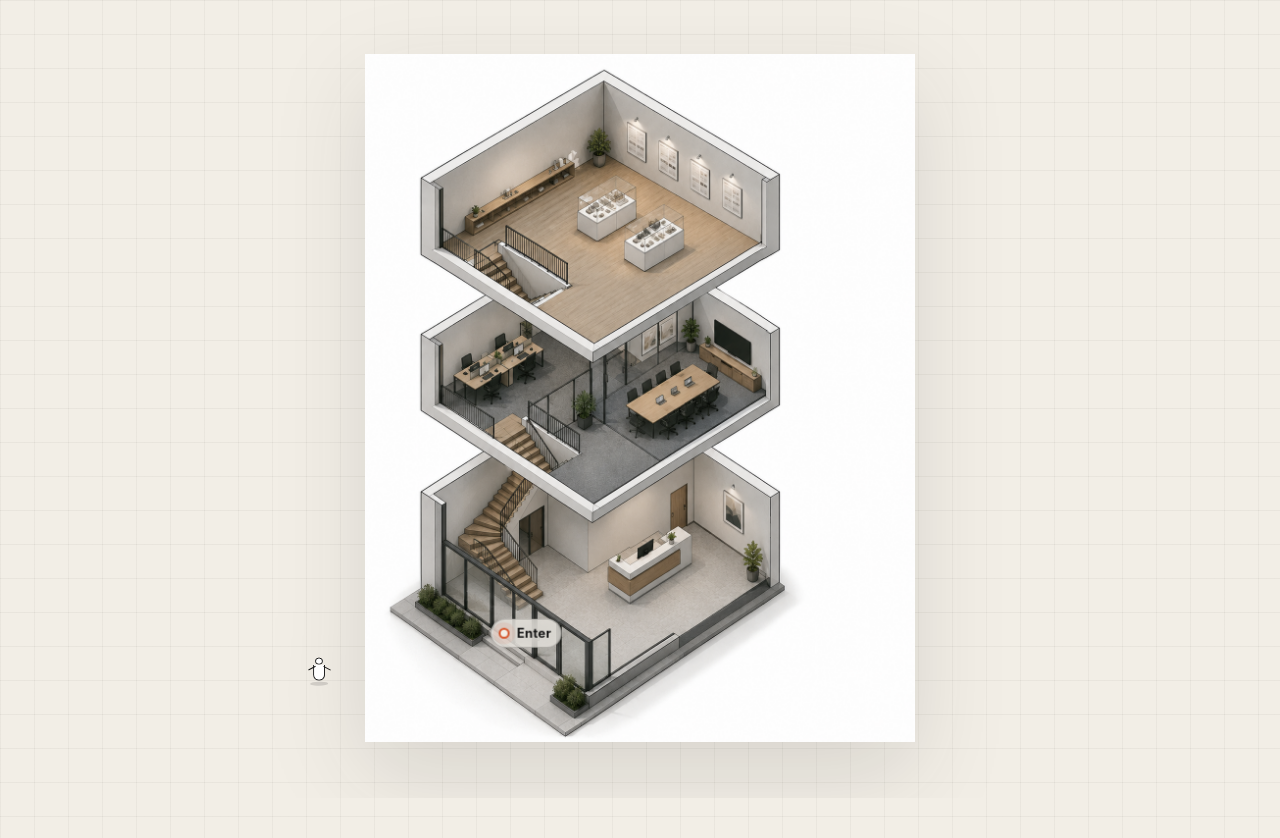
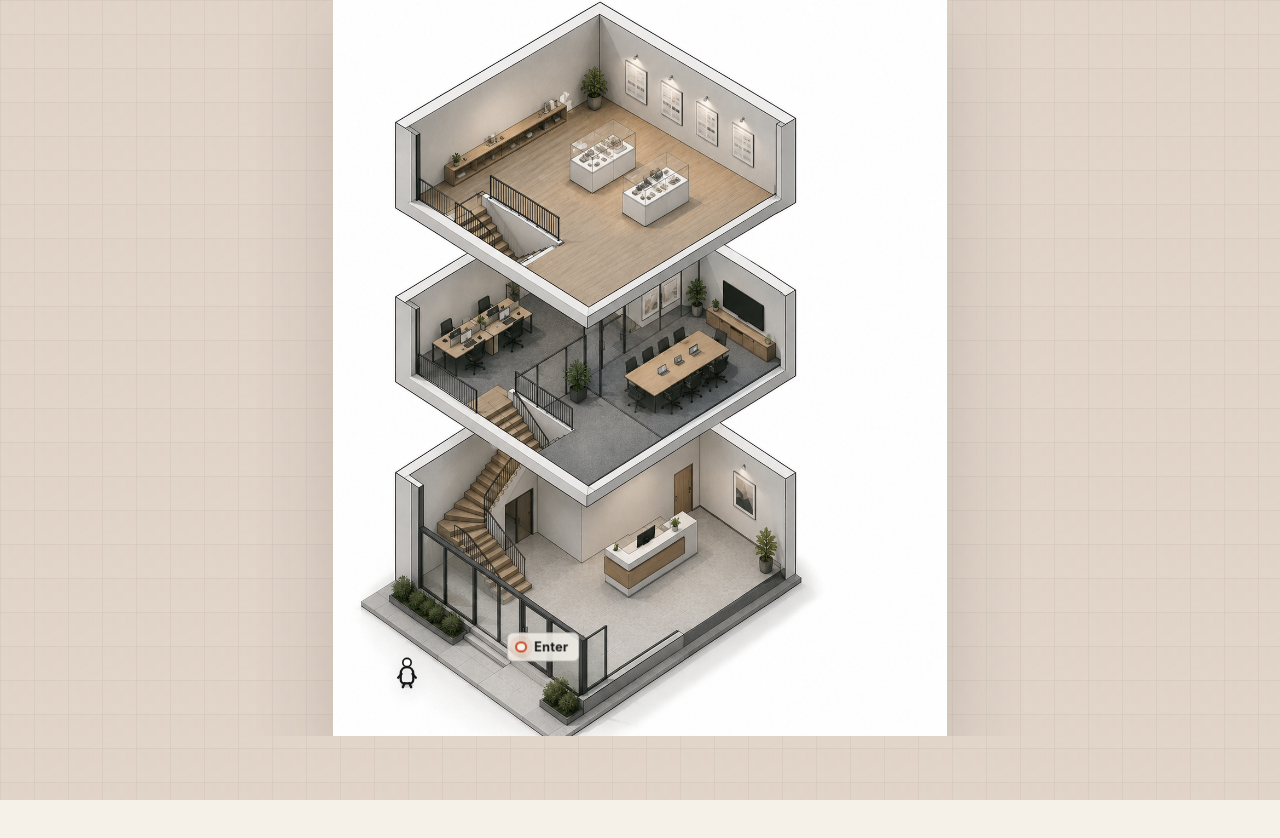
Before and after one commit to DeadWolf666/Studio-Ishcha, a React (Vite) app: page /#/ in a window 1280 px wide. Shown: the top 838 px of the page. After the commit the page ends 800 px from the top, so only its background shows below. Built offline with nearby package versions, Linux system fonts and the light colour scheme.

Commit message:
Change navigation layout

```diff
--- a/src/components/Map.jsx
+++ b/src/components/Map.jsx
@@ -6,7 +6,7 @@ import testerGraphic from "../assets/tester image.png";
 const MAP_WIDTH = 1122;
 const MAP_HEIGHT = 1402;
 
-const ENTRY_POINT = { x: 440, y: 1180 };
+const ENTRY_POINT = { x: 420, y: 1210 };
 
 const destinations = [
   {
@@ -21,14 +21,14 @@ const destinations = [
       "Spatial campaigns that move between print, web, installation, and film.",
       "Interface studies for archives, studios, and editorial experiences.",
     ],
-    x: 720,
-    y: 300,
+    x: 700,
+    y: 315,
   },
   {
     id: "about",
     label: "About",
     floor: 2,
-    level: "Level 02",
+    level: "Level 02-A",
     title: "Studio profile",
     body: "A compact landing for the people, process, and point of view behind Studio Ishcha.",
     sections: [
@@ -36,14 +36,14 @@ const destinations = [
       "The studio is interested in quiet structure: maps, rituals, rooms, material references, and precise interaction.",
       "Projects are approached as environments rather than isolated outputs.",
     ],
-    x: 360,
-    y: 650,
+    x: 330,
+    y: 675,
   },
   {
     id: "journal",
     label: "Journal",
     floor: 2,
-    level: "Level 02",
+    level: "Level 02-B",
     title: "Process archive",
     body: "Sketches, references, field observations, and loose experiments collected along the route.",
     sections: [
@@ -51,8 +51,8 @@ const destinations = [
       "Short essays on visual culture, architecture, and studio process.",
       "A place for unfinished fragments that may later become projects.",
     ],
-    x: 615,
-    y: 740,
+    x: 625,
+    y: 720,
   },
   {
     id: "contact",
@@ -66,15 +66,21 @@ const destinations = [
       "Share a short note about the project, timeline, context, and what kind of help you need.",
       "Email: hello@studioishcha.example",
     ],
-    x: 620,
-    y: 1010,
+    x: 610,
+    y: 1015,
   },
 ];
 
 const stairLandings = {
-  1: { x: 330, y: 1040 },
-  2: { x: 330, y: 740 },
-  3: { x: 420, y: 320 },
+  1: { x: 330, y: 1000 },
+  2: { x: 315, y: 745 },
+  3: { x: 345, y: 455 },
+};
+
+const floorCorridors = {
+  1: { x: 470, y: 1040 },
+  2: { x: 450, y: 735 },
+  3: { x: 505, y: 455 },
 };
 
 const toPercent = ({ x, y }) => ({
@@ -85,24 +91,25 @@ const toPercent = ({ x, y }) => ({
 const getRoute = (from, to) => {
   if (from.id === to.id) return [from];
 
-  if (
-    (from.id === "outside" && to.id === "door") ||
-    (from.id === "door" && to.id === "contact")
-  ) {
-    return [from, to];
+  if (from.id === "outside" && to.id === "door") {
+    return [from, { x: 300, y: 1260 }, { x: 345, y: 1210 }, to];
+  }
+
+  if (from.id === "door" && to.id === "contact") {
+    return [from, { x: 455, y: 1140 }, floorCorridors[1], to];
   }
 
   const route = [from];
 
   if (from.floor === to.floor) {
-    route.push({
-      x: (from.x + to.x) / 2,
-      y: Math.min(from.y, to.y) - 24,
-    });
+    const corridor = floorCorridors[from.floor];
+    route.push({ x: from.x, y: corridor.y });
+    route.push({ x: to.x, y: corridor.y });
     route.push(to);
     return route;
   }
 
+  route.push({ x: from.x, y: floorCorridors[from.floor].y });
   route.push(stairLandings[from.floor]);
 
   const step = from.floor < to.floor ? 1 : -1;
@@ -111,6 +118,7 @@ const getRoute = (from, to) => {
     route.push(stairLandings[floor]);
   }
 
+  route.push({ x: to.x, y: floorCorridors[to.floor].y });
   route.push(to);
   return route;
 };
@@ -125,6 +133,9 @@ const getRouteDistance = (route) =>
 
 const getTravelDuration = (route) =>
   Math.max(0.6, Math.min(4.8, getRouteDistance(route) / 170 - 0.5));
+
+const getRoutePoints = (route) =>
+  route.map((point) => `${point.x},${point.y}`).join(" ");
 
 const getRouteFromHash = () => {
   const hash = window.location.hash.replace("#", "");
@@ -161,6 +172,7 @@ export default function Map() {
     return getRoute(personPoint, activeDestination);
   }, [hasEntered, personPoint, activeDestination, entryTarget]);
   const routePercents = route.map(toPercent);
+  const routePoints = getRoutePoints(route);
   const travelDuration = getTravelDuration(route);
 
   useEffect(() => {
@@ -242,12 +254,30 @@ export default function Map() {
   return (
     <main className={`map-shell ${hasEntered ? "entered" : "pre-entry"}`}>
       <section className="studio-panel" aria-hidden={!hasEntered}>
+        <div>
           <p>Studio Ishcha</p>
           <h1>A studio mapped in levels.</h1>
           <span>
             Spatial systems, campaigns, writing, and contact points arranged as a
             quiet architectural diagram.
           </span>
+        </div>
+
+        {hasEntered && (
+          <nav className="destination-rail" aria-label="Studio sections">
+            {destinations.map((destination) => (
+              <a
+                aria-current={destination.id === activeId ? "page" : undefined}
+                href={`#${destination.id}`}
+                key={destination.id}
+                onClick={(event) => handleDestinationClick(event, destination)}
+              >
+                <span>{destination.level}</span>
+                {destination.label}
+              </a>
+            ))}
+          </nav>
+        )}
       </section>
 
       <motion.section
@@ -277,6 +307,13 @@ export default function Map() {
               A three-story office plan with a reception desk, staircase, desks,
               conference room, and wall display.
             </desc>
+            <polyline className="travel-route route-shadow" points={routePoints} />
+            <motion.polyline
+              animate={{ points: routePoints }}
+              className="travel-route route-line"
+              initial={false}
+              transition={{ duration: 0.25, ease: "easeOut" }}
+            />
           </svg>
 
           <div className="map-nodes" aria-label="Page destinations">
@@ -316,6 +353,8 @@ export default function Map() {
             animate={{
               left: routePercents.map((point) => point.left),
               top: routePercents.map((point) => point.top),
+              x: "-50%",
+              y: "-88%",
             }}
             className="map-person"
             initial={false}
@@ -329,9 +368,18 @@ export default function Map() {
               ),
             }}
           >
-            <span className="person-head" />
-            <span className="person-body" />
-            <span className="person-shadow" />
+            <svg viewBox="0 0 28 44" aria-hidden="true">
+              <ellipse className="person-shadow" cx="14" cy="39" rx="9" ry="3.6" />
+              <path
+                className="person-body"
+                d="M14 14.5c5.1 0 8.6 3.7 8.6 8.9v8.1c0 3-2 5.4-4.9 5.4H10.3c-2.9 0-4.9-2.4-4.9-5.4v-8.1c0-5.2 3.5-8.9 8.6-8.9Z"
+              />
+              <circle className="person-head" cx="14" cy="8.2" r="5.7" />
+              <path className="person-arm" d="M6.5 23.8 1.9 29" />
+              <path className="person-arm" d="M21.5 23.8 26.1 29" />
+              <path className="person-leg" d="M10.8 36.4 8.3 42" />
+              <path className="person-leg" d="M17.2 36.4 19.7 42" />
+            </svg>
           </motion.div>
           </div>
         </div>
--- a/src/index.css
+++ b/src/index.css
@@ -1,11 +1,15 @@
 :root {
-  --bg: #f2eee6;
+  --bg: #f6f1e8;
   --ink: #171717;
   --muted: #746f66;
   --line: rgba(23, 23, 23, 0.36);
   --soft-line: rgba(23, 23, 23, 0.14);
-  --accent: #d65a31;
-  --panel: rgba(255, 252, 245, 0.72);
+  --accent: #c94f2d;
+  --accent-dark: #753522;
+  --sage: #647568;
+  --panel: rgba(255, 252, 245, 0.8);
+  --paper: #fffaf1;
+  --shadow: 0 1.5rem 4rem rgba(38, 32, 24, 0.13);
 }
 
 * {
@@ -27,6 +31,8 @@ body {
     Inter, ui-sans-serif, system-ui, -apple-system, BlinkMacSystemFont, "Segoe UI",
     sans-serif;
   background:
+    radial-gradient(circle at 20% 12%, rgba(100, 117, 104, 0.13), transparent 28rem),
+    radial-gradient(circle at 88% 26%, rgba(201, 79, 45, 0.1), transparent 24rem),
     linear-gradient(rgba(23, 23, 23, 0.045) 1px, transparent 1px),
     linear-gradient(90deg, rgba(23, 23, 23, 0.04) 1px, transparent 1px),
     var(--bg);
@@ -56,17 +62,17 @@ a {
   min-height: 100vh;
   display: grid;
   grid-template-columns: minmax(0, 1fr);
-  grid-template-rows: auto minmax(0, 1fr);
+  grid-template-rows: minmax(0, 1fr);
   gap: clamp(1rem, 3vw, 2.5rem);
   padding: clamp(1rem, 3vw, 2.5rem);
-  overflow: hidden;
-  align-items: start;
+  overflow-x: hidden;
+  align-items: center;
   justify-items: center;
   margin-inline: auto;
 }
 
 .map-shell.entered {
-  grid-template-columns: minmax(18rem, 24rem) minmax(0, 1fr);
+  grid-template-columns: minmax(16rem, 22rem) minmax(26rem, 1fr) minmax(18rem, 26rem);
 }
 
 .pre-entry.map-shell {
@@ -80,10 +86,12 @@ a {
   backdrop-filter: blur(18px);
   width: 100%;
   max-width: 38rem;
+  box-shadow: var(--shadow);
 }
 
 .studio-panel {
-  position: static;
+  position: sticky;
+  top: clamp(1rem, 3vw, 2.5rem);
   padding: clamp(0.9rem, 2vw, 1.25rem);
   opacity: 1;
   transform: translateX(0);
@@ -92,6 +100,7 @@ a {
     transform 260ms ease;
   grid-column: 1;
   grid-row: 1;
+  align-self: start;
 }
 
 .pre-entry .studio-panel {
@@ -119,9 +128,9 @@ h2 {
 }
 
 .studio-panel h1 {
-  max-width: 10ch;
-  font-size: clamp(1.65rem, 2.7vw, 3.1rem);
-  line-height: 0.98;
+  max-width: 11ch;
+  font-size: clamp(1.7rem, 2.45vw, 2.85rem);
+  line-height: 1;
 }
 
 h1 {
@@ -151,15 +160,54 @@ h2 {
   line-height: 1.45;
 }
 
+.destination-rail {
+  display: grid;
+  gap: 0.5rem;
+  margin-top: clamp(1.2rem, 3vw, 2rem);
+}
+
+.destination-rail a {
+  display: grid;
+  gap: 0.18rem;
+  padding: 0.82rem 0.9rem;
+  border: 1px solid transparent;
+  border-radius: 0.35rem;
+  background: rgba(255, 250, 241, 0.54);
+  color: #302b25;
+  text-decoration: none;
+  transition:
+    background 180ms ease,
+    border-color 180ms ease,
+    transform 180ms ease;
+}
+
+.destination-rail a:hover,
+.destination-rail a[aria-current="page"] {
+  border-color: rgba(201, 79, 45, 0.36);
+  background: rgba(255, 250, 241, 0.92);
+  transform: translateX(0.18rem);
+}
+
+.destination-rail span {
+  display: block;
+  margin: 0;
+  color: var(--sage);
+  font-size: 0.68rem;
+  font-weight: 800;
+  letter-spacing: 0.12em;
+  line-height: 1;
+  text-transform: uppercase;
+}
+
 .map-stage {
   position: relative;
-  width: min(100%, 60rem);
-  min-height: min(78vw, 52rem);
+  width: min(100%, 44rem);
+  min-height: min(70vw, 41rem);
   max-width: 100%;
-  max-height: calc(100vh - 7rem);
+  max-height: calc(100vh - 3rem);
   grid-column: 1;
-  grid-row: 1 / span 2;
-  align-self: start;
+  grid-row: 1;
+  align-self: center;
   justify-self: center;
   display: grid;
   place-items: center;
@@ -171,17 +219,17 @@ h2 {
 }
 
 .pre-entry .map-stage {
-  width: min(100%, 70rem);
-  min-height: min(78vw, 50rem);
+  width: min(100%, 48rem);
+  min-height: min(72vw, 43rem);
 }
 
 .floor-plan {
   position: relative;
-  width: min(100%, 64rem);
-  max-height: calc(100vh - 7rem);
+  width: min(100%, 44rem);
+  max-height: calc(100vh - 3rem);
   aspect-ratio: 1122 / 1402;
   overflow: visible;
-  filter: drop-shadow(0 2rem 2.8rem rgba(23, 23, 23, 0.12));
+  filter: drop-shadow(0 2rem 2.8rem rgba(23, 23, 23, 0.14));
 }
 
 .floor-plan img {
@@ -201,7 +249,7 @@ h2 {
 
 .pre-entry .floor-plan,
 .pre-entry .map-nodes {
-  width: min(100%, 66rem);
+  width: min(100%, 48rem);
 }
 
 .floor-plan path {
@@ -233,16 +281,22 @@ h2 {
 
 .travel-route {
   fill: none;
-  stroke: rgba(214, 90, 49, 0.34);
-  stroke-width: 1.2;
-  stroke-dasharray: 4 7;
+  stroke-linecap: round;
+  stroke-linejoin: round;
   vector-effect: non-scaling-stroke;
   opacity: 1;
   transition: opacity 220ms ease;
 }
 
-.pre-entry .travel-route {
-  opacity: 0.55;
+.route-shadow {
+  stroke: rgba(255, 250, 241, 0.92);
+  stroke-width: 12;
+}
+
+.route-line {
+  stroke: rgba(201, 79, 45, 0.72);
+  stroke-width: 2.8;
+  stroke-dasharray: 6 10;
 }
 
 .map-nodes {
@@ -261,12 +315,13 @@ h2 {
   display: inline-flex;
   align-items: center;
   gap: 0.45rem;
-  padding: 0.36rem 0.58rem 0.36rem 0.4rem;
+  padding: 0.38rem 0.62rem 0.38rem 0.42rem;
   border: 1px solid rgba(23, 23, 23, 0.18);
-  border-radius: 999px;
+  border-radius: 0.35rem;
   color: rgba(23, 23, 23, 0.72);
-  background: rgba(255, 252, 245, 0.62);
+  background: rgba(255, 252, 245, 0.76);
   backdrop-filter: blur(12px);
+  box-shadow: 0 0.6rem 1.4rem rgba(38, 32, 24, 0.1);
   cursor: pointer;
   pointer-events: auto;
   text-decoration: none;
@@ -286,7 +341,7 @@ h2 {
 .map-node[aria-current="page"] {
   color: var(--ink);
   border-color: rgba(214, 90, 49, 0.52);
-  background: rgba(255, 252, 245, 0.9);
+  background: rgba(255, 252, 245, 0.96);
   transform: translate(-50%, -50%) scale(1.04);
 }
 
@@ -309,70 +364,47 @@ h2 {
 .map-person {
   position: absolute;
   z-index: 4;
-  width: 1.15rem;
-  height: 1.8rem;
+  width: clamp(1.15rem, 1.6vw, 1.7rem);
+  height: clamp(1.8rem, 2.55vw, 2.65rem);
   pointer-events: none;
-  transform: translate(-50%, -88%);
+  transform-origin: 50% 72%;
+  filter: drop-shadow(0 0.45rem 0.4rem rgba(38, 32, 24, 0.16));
 }
 
-.person-head,
-.person-body,
-.person-shadow {
-  position: absolute;
-  left: 50%;
-  transform: translateX(-50%);
+.map-person svg {
+  width: 100%;
+  height: 100%;
+  overflow: visible;
 }
 
 .person-head {
-  top: 0;
-  width: 0.48rem;
-  height: 0.48rem;
-  border: 1.4px solid var(--ink);
-  border-radius: 50%;
-  background: #fff;
+  fill: #fff;
+  stroke: var(--ink);
+  stroke-width: 2.25;
 }
 
 .person-body {
-  top: 0.48rem;
-  width: 0.72rem;
-  height: 1rem;
-  border: 1.4px solid var(--ink);
-  border-top: 0;
-  border-radius: 0 0 0.45rem 0.45rem;
-  background: #fff;
+  fill: #fff;
+  stroke: var(--ink);
+  stroke-width: 2.25;
 }
 
-.person-body::before,
-.person-body::after {
-  position: absolute;
-  top: 0.18rem;
-  width: 0.48rem;
-  height: 1.1px;
-  content: "";
-  background: var(--ink);
-}
-
-.person-body::before {
-  right: 0.52rem;
-  transform: rotate(-28deg);
-}
-
-.person-body::after {
-  left: 0.52rem;
-  transform: rotate(28deg);
+.person-arm,
+.person-leg {
+  fill: none;
+  stroke: var(--ink);
+  stroke-linecap: round;
+  stroke-width: 2.35;
 }
 
 .person-shadow {
-  bottom: 0;
-  width: 1.1rem;
-  height: 0.28rem;
-  border-radius: 50%;
-  background: rgba(23, 23, 23, 0.14);
-  transform: translateX(-50%) skewX(-22deg);
+  fill: rgba(23, 23, 23, 0.16);
+  stroke: none;
 }
 
 .destination-card {
-  position: static;
+  position: sticky;
+  top: clamp(1rem, 3vw, 2.5rem);
   display: flex;
   flex-direction: column;
   padding: clamp(1.35rem, 2.8vw, 2.15rem);
@@ -383,8 +415,13 @@ h2 {
     opacity 240ms ease,
     transform 240ms ease;
   grid-column: 1;
-  grid-row: 2;
-  max-height: calc(100vh - 7rem);
+  grid-row: 1;
+  align-self: start;
+  max-height: calc(100vh - 5rem);
+}
+
+.map-shell.entered .destination-card {
+  grid-column: 3;
 }
 
 .destination-card > * {
@@ -417,7 +454,8 @@ h2 {
   align-items: center;
   padding: clamp(0.85rem, 1.5vw, 1.25rem);
   border-left: 2px solid rgba(214, 90, 49, 0.42);
-  background: rgba(255, 252, 245, 0.48);
+  border-radius: 0.25rem;
+  background: rgba(255, 252, 245, 0.58);
   color: #312e29;
   font-size: clamp(0.96rem, 1.12vw, 1.08rem);
   line-height: 1.5;
@@ -456,6 +494,36 @@ h2 {
   .destination-card {
     grid-row: 3;
     max-height: none;
+  }
+
+  .destination-rail {
+    grid-template-columns: repeat(4, minmax(0, 1fr));
+  }
+
+  .destination-rail a {
+    min-height: 4.4rem;
+  }
+}
+
+@media (min-width: 901px) and (max-height: 820px) {
+  .map-shell {
+    gap: 1rem;
+    padding: 1rem;
+  }
+
+  .map-stage {
+    width: min(100%, 38rem);
+    min-height: 0;
+  }
+
+  .floor-plan {
+    width: min(100%, 38rem);
+    max-height: calc(100vh - 2rem);
+  }
+
+  .studio-panel,
+  .destination-card {
+    top: 1rem;
   }
 }
 
@@ -518,7 +586,6 @@ h2 {
     min-height: auto;
     max-width: 100%;
     max-height: none;
-    aspect-ratio: 920 / 680;
     margin: 0;
     overflow: visible;
   }
@@ -558,6 +625,35 @@ h2 {
     flex: initial;
     min-height: 6rem;
   }
+
+  .destination-rail {
+    grid-template-columns: repeat(2, minmax(0, 1fr));
+  }
+
+  .destination-rail a {
+    min-height: auto;
+    padding: 0.72rem;
+  }
+
+  .map-node {
+    padding: 0.34rem;
+  }
+
+  .map-node:not(.enter-node) .node-label {
+    position: absolute;
+    width: 1px;
+    height: 1px;
+    padding: 0;
+    overflow: hidden;
+    clip: rect(0, 0, 0, 0);
+    white-space: nowrap;
+    border: 0;
+  }
+
+  .node-dot {
+    width: 0.85rem;
+    height: 0.85rem;
+  }
 }
 
 @media (max-width: 560px) {
```
Lines whose indentation alone changed are shown as unchanged.
